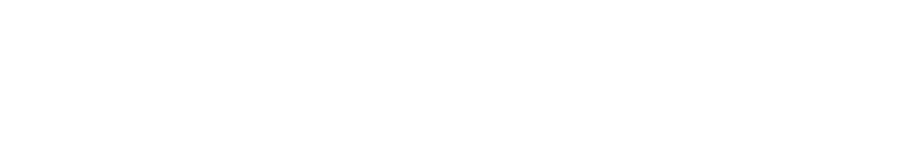
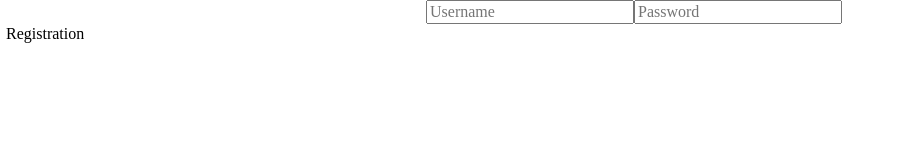
Before and after one commit to AnastasiiaRamona/RSS-Final-Project-2024, a website built with webpack: page src/index.html in a window 1280 px wide. Shown: the whole page, without its empty margins (0-898 px from the left). Built offline with nearby package versions, Linux system fonts and the light colour scheme.

Commit message:
init: start input validation

```diff
--- a/src/components/login/login.scss
+++ b/src/components/login/login.scss
@@ -0,0 +1,4 @@
+
+.login__wrapper {
+  @include flexbox(column);
+}
--- a/src/components/login/loginView.ts
+++ b/src/components/login/loginView.ts
@@ -9,13 +9,28 @@ export default class Login {
   }
 
   renderPage() {
-    HTMLCreation.createElement('h1', { class: 'title' }, ['Online-shop']); // For example
-    const a = this.controller; // For example
-    return a;
-  }
+    const loginWrapper = HTMLCreation.createElement('section', { class: 'login__wrapper' }, [
+      HTMLCreation.createElement(
+        'form',
+        {
+          id: 'loginform',
+          class: 'login__form',
+        },
+        [
+          HTMLCreation.createElement('input', { type: 'text', placeholder: 'Username', class: 'login__username' }),
+          HTMLCreation.createElement('input', { type: 'password', placeholder: 'Password', class: 'login__password' }),
+          HTMLCreation.createElement('button', { type: 'submit', value: 'Login', class: 'login__submit-button' }),
+        ]
+      ),
+    ]);
 
-  addEventListeners() {
-    const a = this.controller; // For example
-    return a;
+    const registrationButton = HTMLCreation.createElement('div', { class: 'login__registration-wrapper' }, [
+      HTMLCreation.createElement('button', { class: 'login__registration-button' }, ['Registration']),
+    ]);
+
+    const main = HTMLCreation.createElement('main', {}, [loginWrapper, registrationButton]);
+
+    const body = document.querySelector('body') as HTMLElement;
+    body.append(main);
   }
 }
--- a/src/index.ts
+++ b/src/index.ts
@@ -1 +1,5 @@
 import './style.scss';
+import Login from './components/login/loginView';
+
+const a = new Login();
+a.renderPage();
--- a/src/style/components/buttons.scss
+++ b/src/style/components/buttons.scss
@@ -1,4 +1,4 @@
-button {
+.button {
   @include font('Arial', clamp(22px, 7vw, 32px), 600, 1.5, $black);
   text-transform: uppercase;
   padding: 10px 20px;
--- a/src/style/components/input.scss
+++ b/src/style/components/input.scss
@@ -1,4 +1,4 @@
-input {
+.input {
   @include font('Arial', clamp(18px, 4vw, 25px), 500, 1.5, #333333);
   padding: 10px 15px 10px 10px;
   border-radius: 10px;
```
